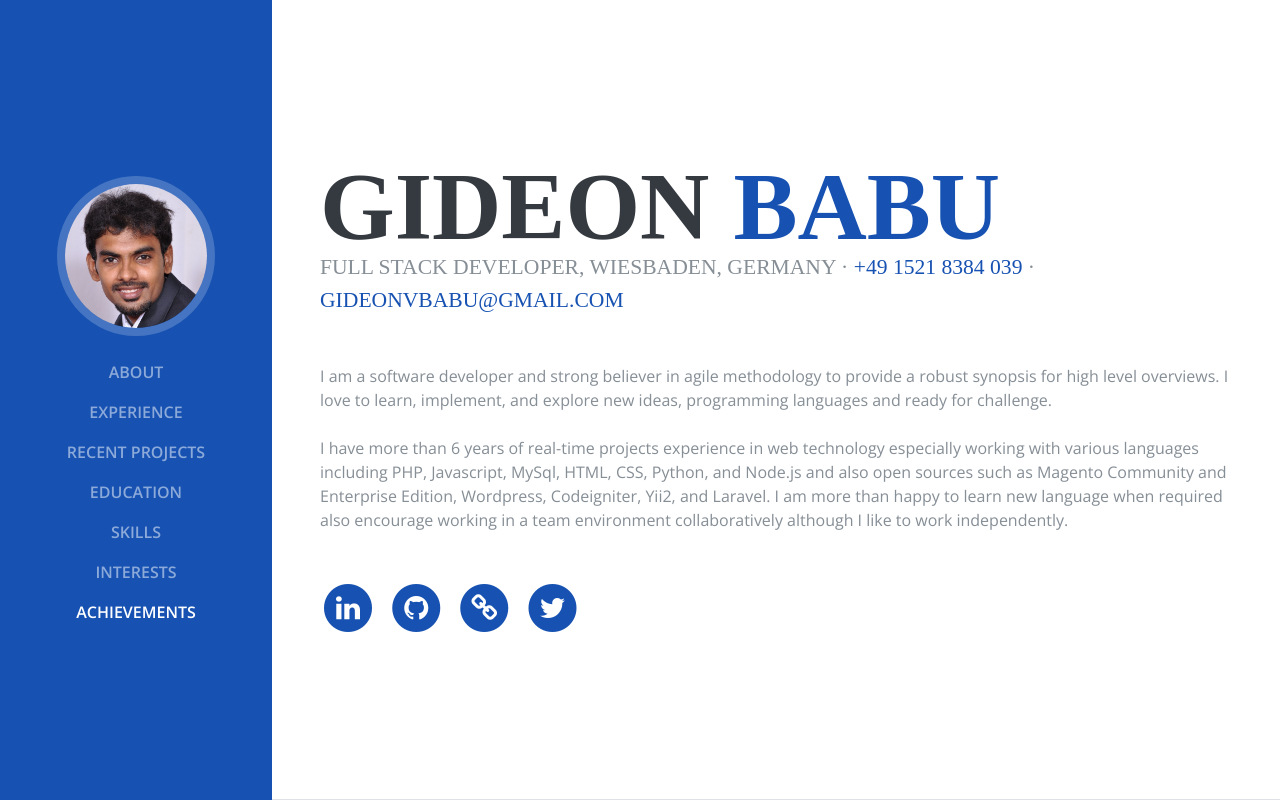
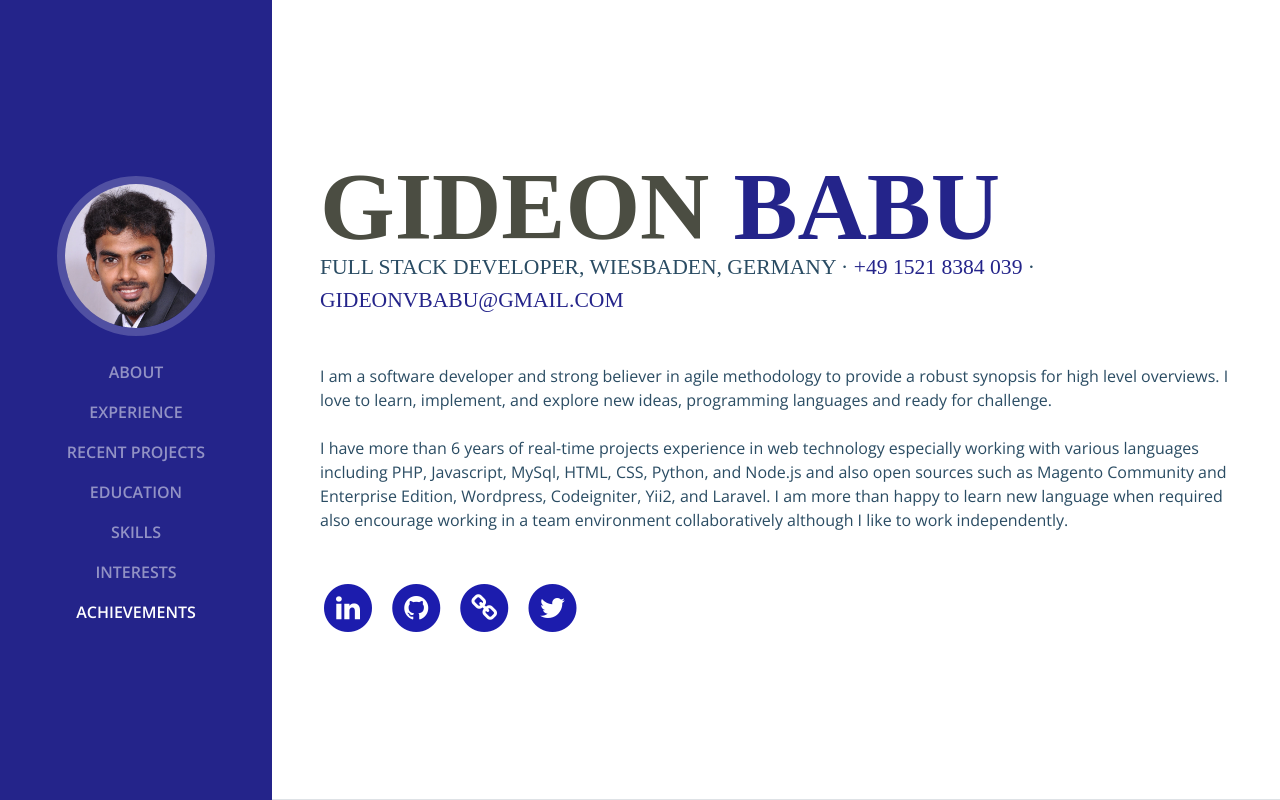
Before and after one commit to GideonBabu/GideonBabu.github.io, a plain HTML site: page index.html in a window 1280 px wide. Shown: the top 800 px of the page. Drawn offline with nearby package versions, Linux system fonts and the light colour scheme; a web font is replaced by a local one.

Commit message:
color changes

```diff
--- a/css/resume.css
+++ b/css/resume.css
@@ -1,7 +1,7 @@
 body {
   font-family: 'Open Sans', serif;
   padding-top: 54px;
-  color: #868e96;
+  color: #2a4c63;
 }
 
 @media (min-width: 992px) {
@@ -20,7 +20,7 @@ h6 {
   font-family: 'Saira Extra Condensed', serif;
   font-weight: 700;
   text-transform: uppercase;
-  color: #343a40;
+  color: #4b4d42;
 }
 
 h1 {
@@ -40,7 +40,7 @@ h2 {
 }
 
 .list-social-icons a {
-  color: #1752b2;
+  color: #1c1cad;
 }
 
 .list-social-icons a:hover {
@@ -131,15 +131,15 @@ section.resume-section .resume-item .resume-date {
 }
 
 .bg-primary {
-  background-color: #1752b2 !important;
+  background-color: #24248a !important
 }
 
 .text-primary {
-  color: #1752b2 !important;
+  color: #24248a !important;
 }
 
 a {
-  color: #1752b2;
+  color: #24248a;
 }
 
 a:hover, a:focus, a:active {
```
